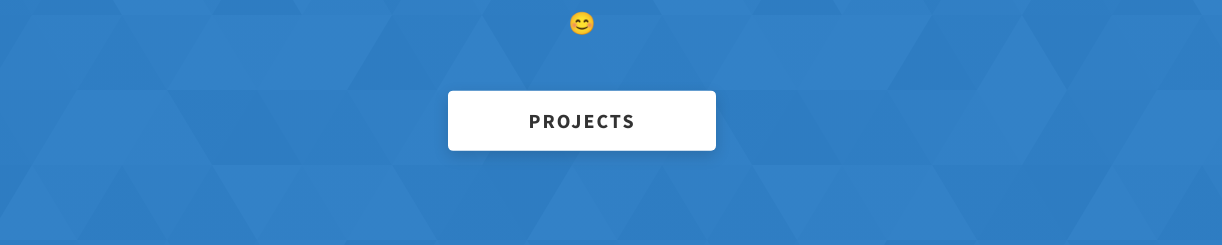
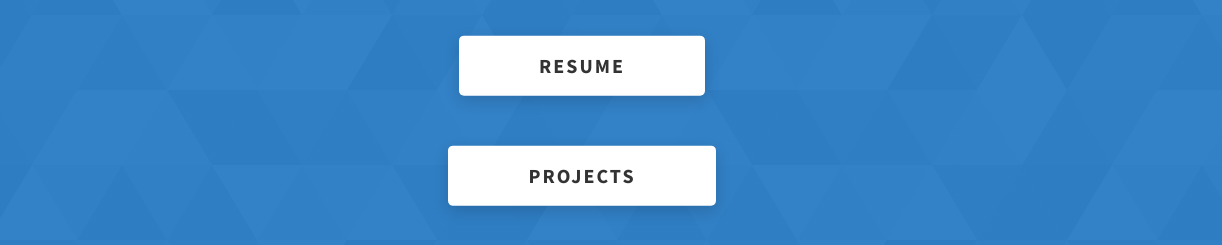
Before and after one commit to Kavin7094/my-portfolio, a website: page index.html in a window 1280 px wide. Shown: the part 435-680 px from the top of the page, 58-1280 px from the left. Drawn offline with Linux system fonts and the light colour scheme.

Commit message:
Update index.html

```diff
--- a/index.html
+++ b/index.html
@@ -77,6 +77,9 @@
           systems, or building something new, I’m always excited to learn and improve. 💻✨ Let’s connect and create
           something awesome together! 🤝😊
         </p>
+      </div>
+      <div class="home-hero__cta">
+        <a href="./assets/kavin-resume.pdf" class="btn btn--bg">Resume</a>
       </div>
       <div class="home-hero__cta">
         <a href="./#projects" class="btn btn--bg">Projects</a>
```
